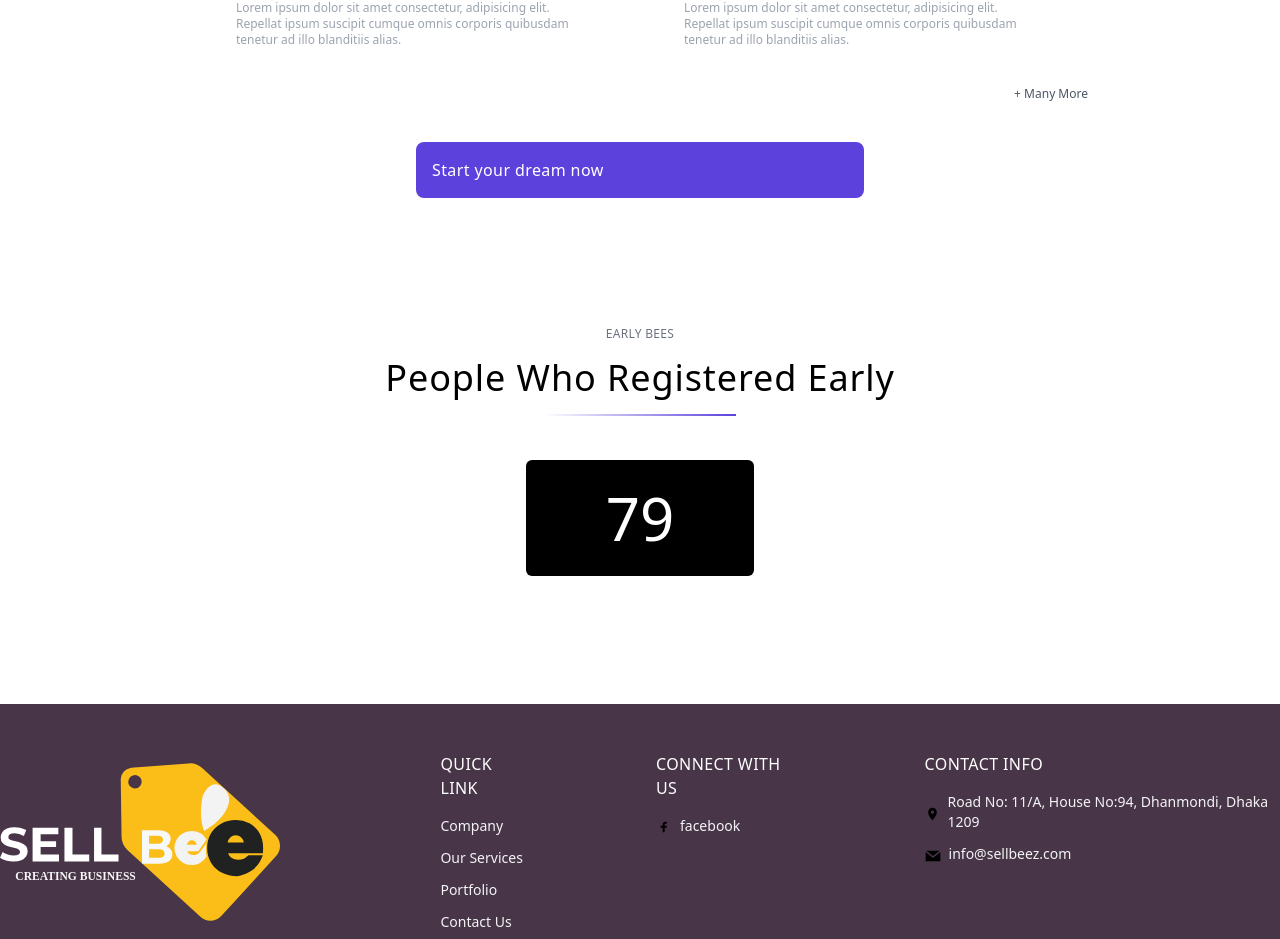
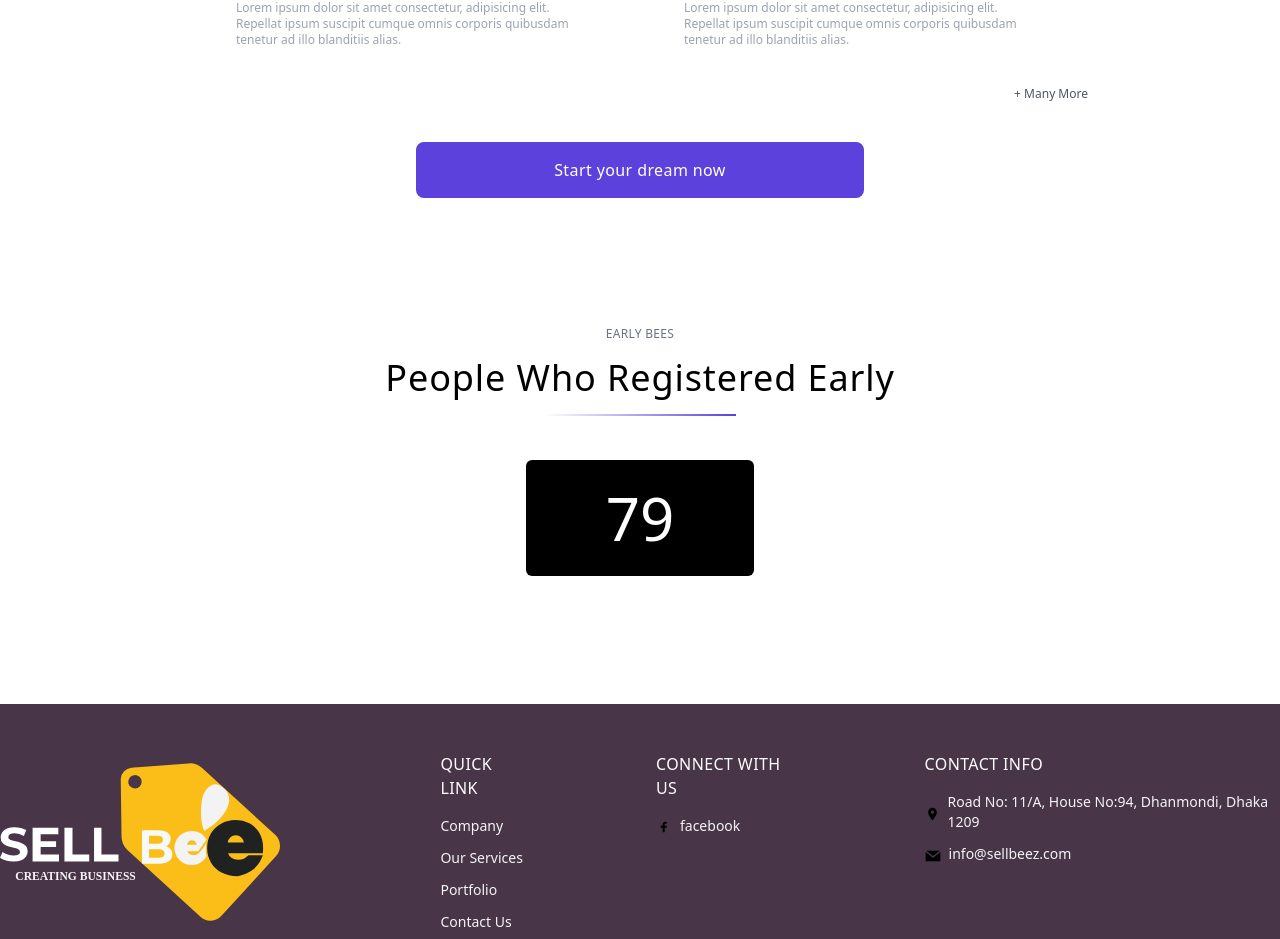
Before and after one commit to HelloTanvir/sellbee-landing-page, a Next.js app: page / in a window 1280 px wide. Shown: the part 1380-2319 px from the top of the page. Built offline with nearby package versions, Linux system fonts and the light colour scheme.

Commit message:
btn text centered

```diff
--- a/src/components/OurServices.tsx
+++ b/src/components/OurServices.tsx
@@ -140,7 +140,7 @@ const OurServices = () => {
 
             <Link href="/pre-registration">
                 <span
-                    className="w-1/2 p-4 mt-5 tracking-wide text-white rounded-lg bg-bg-service-btn hover:bg-bg-header-btn"
+                    className="w-1/2 p-4 mt-5 tracking-wide text-center text-white rounded-lg bg-bg-service-btn hover:bg-bg-header-btn"
                     style={{ marginTop: 40 }}
                 >
                     Start your dream now
```
